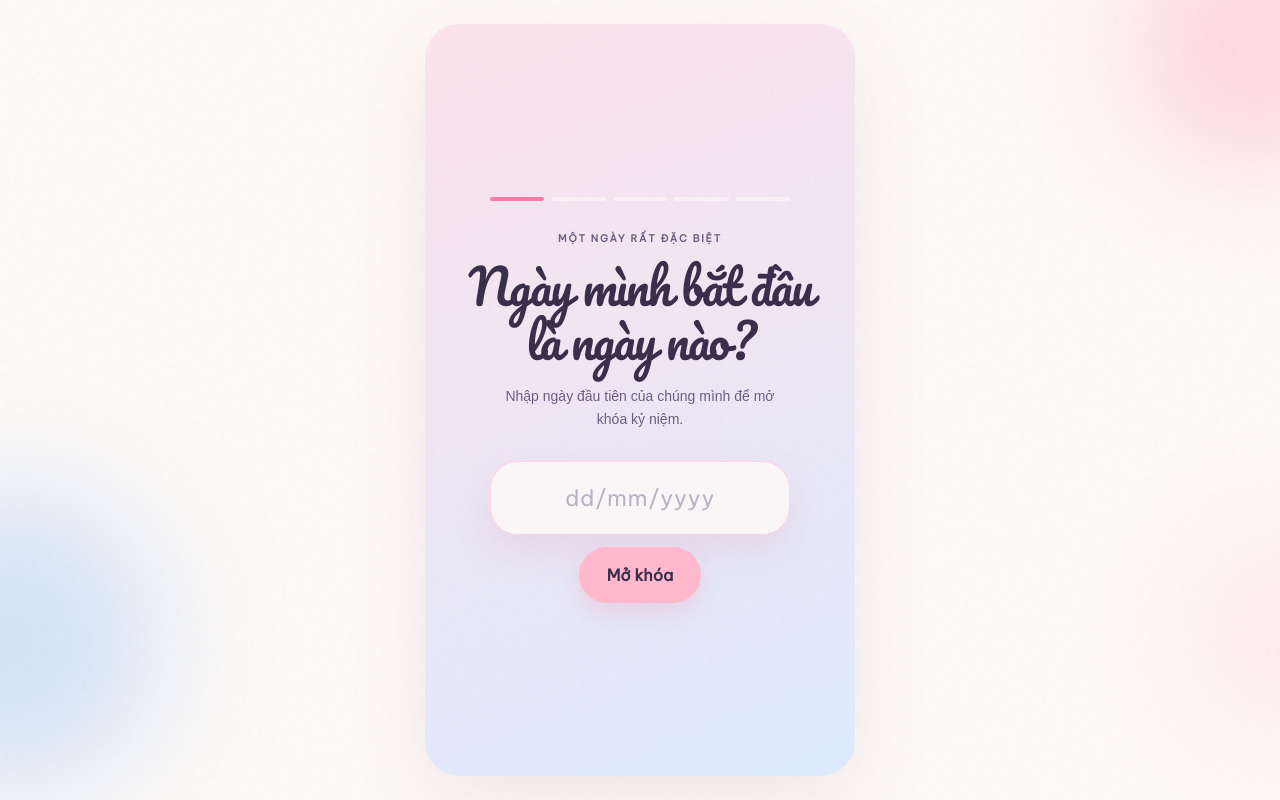
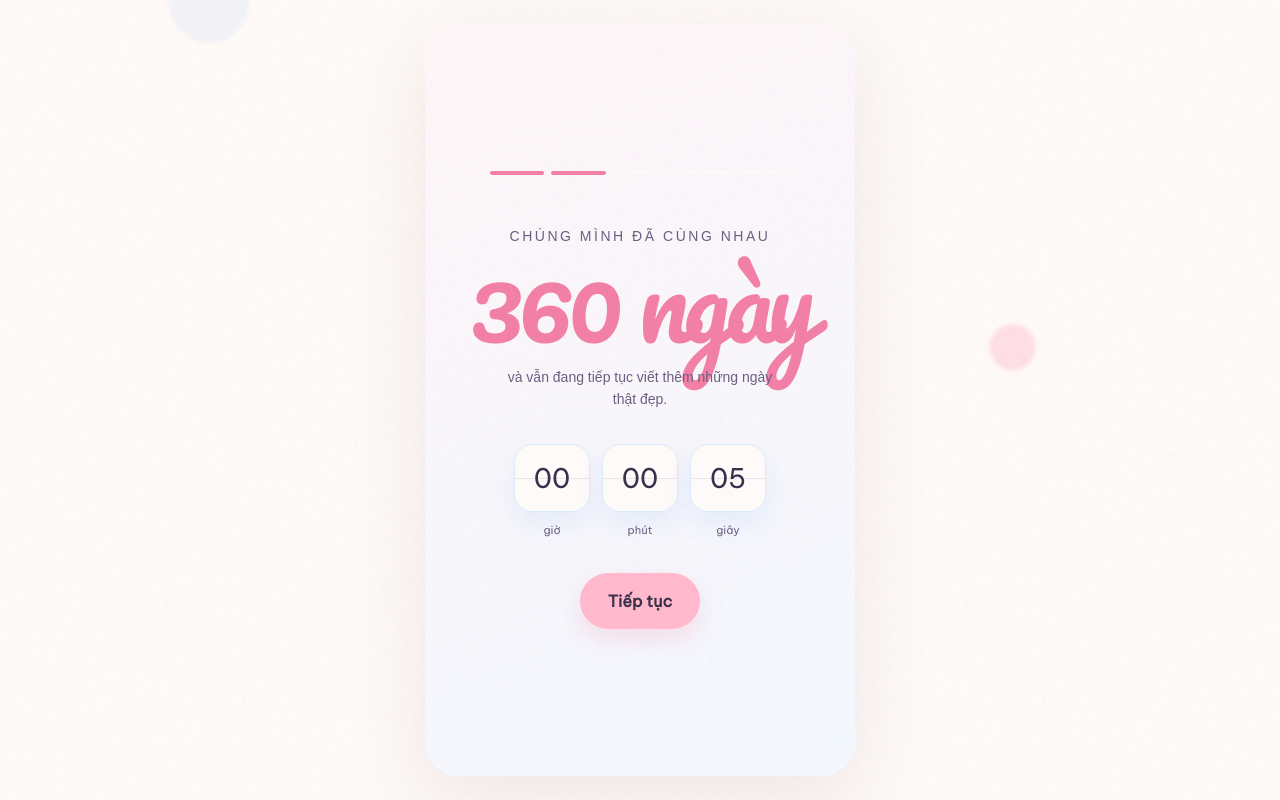
Before and after one commit to boppyorca/anniversary-web-app-design, a Next.js app: page / in a window 1280 px wide. Built offline with nearby package versions, Linux system fonts and the light colour scheme; a web font is replaced by a local one.

Commit message:
Build anniversary counter screen
V0-Chat-Id: hITq9OJbrHM

```diff
--- a/app/globals.css
+++ b/app/globals.css
@@ -45,3 +45,22 @@ button { cursor:pointer; }
 .sr-only { position:absolute; width:1px; height:1px; padding:0; margin:-1px; overflow:hidden; clip:rect(0,0,0,0); white-space:nowrap; border:0; }
 @media (prefers-reduced-motion:reduce) { *,*::before,*::after { animation-duration:.01ms!important; animation-iteration-count:1!important; transition-duration:.01ms!important; scroll-behavior:auto!important; } }
 @media (min-width:600px) { .gate-shell { min-height:calc(100svh - 48px); margin:24px auto; width:min(100% - 48px,430px); border-radius:34px; box-shadow:0 24px 80px rgba(130,85,110,.12); } }
+.counter-shell { min-height:100svh; overflow:hidden; isolation:isolate; position:relative; display:grid; place-items:center; padding:28px 20px; background:linear-gradient(160deg,var(--pink-50),var(--blue-50)); font-family:var(--font-vietnam),sans-serif; }
+.counter-content { position:relative; z-index:2; display:flex; width:min(100%,430px); flex-direction:column; align-items:center; gap:34px; text-align:center; }
+.counter-content > .progress-segments { width:100%; max-width:300px; }
+.counter-heading { display:flex; flex-direction:column; align-items:center; gap:0; }
+.counter-heading h1 { margin:0; color:var(--pink-500); font:400 clamp(70px,20vw,104px)/.98 var(--font-pacifico),cursive; letter-spacing:-.065em; }
+.counter-heading h1 span { display:inline-block; min-width:1.15em; }
+.counter-heading p { max-width:275px; margin:17px 0 0; color:var(--ink-soft); font:400 14px/1.55 var(--font-playpen),cursive; }
+.counter-clock { display:flex; align-items:flex-start; gap:12px; }
+.counter-unit { display:flex; min-width:76px; flex-direction:column; align-items:center; gap:10px; }
+.flip-cell { position:relative; display:grid; width:76px; height:68px; place-items:center; overflow:hidden; border:1px solid color-mix(in srgb,var(--blue-300) 48%,white); border-radius:18px; background:color-mix(in srgb,var(--cream) 78%,transparent); box-shadow:0 12px 25px rgba(110,166,230,.12); color:var(--ink); font:500 27px/1 var(--font-vietnam),sans-serif; }
+.flip-cell::after { position:absolute; top:50%; right:0; left:0; height:1px; background:color-mix(in srgb,var(--ink-soft) 14%,transparent); content:''; }
+.counter-label { color:var(--ink-soft); font-size:11px; }
+.counter-action { min-height:56px; }
+.drift-circle { position:fixed; z-index:-1; border-radius:999px; filter:blur(2px); opacity:.48; pointer-events:none; animation:drift-up 18s linear infinite; }
+.drift-circle-pink { width:46px; height:46px; right:20%; bottom:-55px; background:var(--pink-300); animation-delay:-4s; }
+.drift-circle-blue { width:70px; height:70px; left:12%; bottom:-80px; background:var(--blue-300); animation-delay:-11s; }
+.drift-circle-cream { width:28px; height:28px; right:7%; bottom:-30px; background:var(--cream); animation-delay:-15s; }
+@keyframes drift-up { 0% { transform:translate3d(0,0,0) scale(.8); opacity:0; } 15% { opacity:.5; } 80% { opacity:.38; } 100% { transform:translate3d(22px,-115vh,0) scale(1.18); opacity:0; } }
+@media (min-width:600px) { .counter-shell { min-height:calc(100svh - 48px); margin:24px auto; width:min(100% - 48px,430px); border-radius:34px; box-shadow:0 24px 80px rgba(130,85,110,.12); } }
--- a/app/page.tsx
+++ b/app/page.tsx
@@ -1,6 +1,6 @@
 'use client'
 
-import { useState } from 'react'
+import { useEffect, useState } from 'react'
 import { motion, useReducedMotion } from 'framer-motion'
 import { Be_Vietnam_Pro, Pacifico, Playpen_Sans } from 'next/font/google'
 
@@ -43,47 +43,67 @@ export function BottomSheet({ onClose }: { onClose: () => void }) {
   return <div role="dialog" aria-modal="true" className="bottom-sheet"><button onClick={onClose}>Đóng</button></div>
 }
 
+function FlipCell({ value, label }: { value: string; label: string }) {
+  return (
+    <div className="counter-unit">
+      <div className="flip-cell" aria-label={`${value} ${label}`}><span>{value}</span></div>
+      <span className="counter-label">{label}</span>
+    </div>
+  )
+}
+
 export default function Page() {
-  const [date, setDate] = useState('')
-  const [status, setStatus] = useState<'idle' | 'wrong' | 'success'>('idle')
+  const [days, setDays] = useState(0)
+  const [elapsed, setElapsed] = useState(0)
   const reduceMotion = useReducedMotion()
 
-  function unlock() {
-    if (date.trim() === '14/02/2024') setStatus('success')
-    else setStatus('wrong')
-  }
+  useEffect(() => {
+    if (reduceMotion) {
+      setDays(360)
+      return
+    }
+    let frame = 0
+    const started = performance.now()
+    const count = (now: number) => {
+      const progress = Math.min((now - started) / 1800, 1)
+      setDays(Math.round(360 * (1 - Math.pow(1 - progress, 3))))
+      if (progress < 1) frame = requestAnimationFrame(count)
+    }
+    frame = requestAnimationFrame(count)
+    return () => cancelAnimationFrame(frame)
+  }, [reduceMotion])
+
+  useEffect(() => {
+    const timer = window.setInterval(() => setElapsed((value) => value + 1), 1000)
+    return () => window.clearInterval(timer)
+  }, [])
+
+  const hours = String(Math.floor(elapsed / 3600) % 24).padStart(2, '0')
+  const minutes = String(Math.floor(elapsed / 60) % 60).padStart(2, '0')
+  const seconds = String(elapsed % 60).padStart(2, '0')
+  const complete = days === 360
 
   return (
-    <main className={`${pacifico.variable} ${playpen.variable} ${vietnam.variable} gate-shell ${status === 'success' ? 'gate-success' : ''}`}>
-      <div className="blob blob-pink" aria-hidden="true" />
-      <div className="blob blob-blue" aria-hidden="true" />
-      <div className="blob blob-pink-secondary" aria-hidden="true" />
+    <main className={`${pacifico.variable} ${playpen.variable} ${vietnam.variable} counter-shell`}>
+      <div className="drift-circle drift-circle-pink" aria-hidden="true" />
+      <div className="drift-circle drift-circle-blue" aria-hidden="true" />
+      <div className="drift-circle drift-circle-cream" aria-hidden="true" />
       <div className="grain" aria-hidden="true" />
-      <section className="gate-content" aria-labelledby="gate-title">
-        <ProgressSegments active={1} total={5} />
-        <div className="gate-heading">
-          <p className="eyebrow">MỘT NGÀY RẤT ĐẶC BIỆT</p>
-          <h1 id="gate-title">Ngày mình bắt đầu là ngày nào?</h1>
-          <p className="gate-hint">Nhập ngày đầu tiên của chúng mình để mở khóa kỷ niệm.</p>
+      <section className="counter-content" aria-labelledby="counter-title">
+        <ProgressSegments active={2} total={5} />
+        <div className="counter-heading">
+          <p className="eyebrow">CHÚNG MÌNH ĐÃ CÙNG NHAU</p>
+          <h1 id="counter-title"><span>{days}</span> ngày</h1>
+          <p>và vẫn đang tiếp tục viết thêm những ngày thật đẹp.</p>
         </div>
-        <form className={`gate-form ${status === 'wrong' ? 'is-wrong' : ''} ${status === 'success' ? 'is-success' : ''}`} onSubmit={(event) => { event.preventDefault(); unlock() }}>
-          <label className="date-field">
-            <span className="sr-only">Ngày bắt đầu, định dạng ngày tháng năm</span>
-            <input
-              aria-describedby={status === 'wrong' ? 'date-error' : undefined}
-              aria-invalid={status === 'wrong'}
-              autoComplete="off"
-              inputMode="numeric"
-              maxLength={10}
-              placeholder="dd/mm/yyyy"
-              value={date}
-              onChange={(event) => { setDate(event.target.value); if (status === 'wrong') setStatus('idle') }}
-            />
-          </label>
-          {status === 'wrong' && <p id="date-error" className="date-error" role="alert">Chưa đúng rồi, thử lại nhé</p>}
-          {status !== 'success' && <Button type="submit">Mở khóa</Button>}
-        </form>
-        {status === 'success' && <motion.p className="success-message" initial={reduceMotion ? false : { opacity: 0, y: 10 }} animate={{ opacity: 1, y: 0 }} transition={{ type: 'spring', stiffness: 180, damping: 22 }}>Đúng rồi. Mình cùng bước tiếp nhé.</motion.p>}
+        <div className="counter-clock" aria-label={`${hours} giờ, ${minutes} phút, ${seconds} giây`}>
+          <FlipCell value={hours} label="giờ" />
+          <FlipCell value={minutes} label="phút" />
+          <FlipCell value={seconds} label="giây" />
+        </div>
+        <motion.div className="counter-action" initial={false} animate={{ opacity: complete ? 1 : 0, y: complete ? 0 : 12 }} transition={{ type: 'spring', stiffness: 170, damping: 22 }}>
+          <Button onClick={() => undefined}>Tiếp tục</Button>
+        </motion.div>
       </section>
     </main>
   )
```
